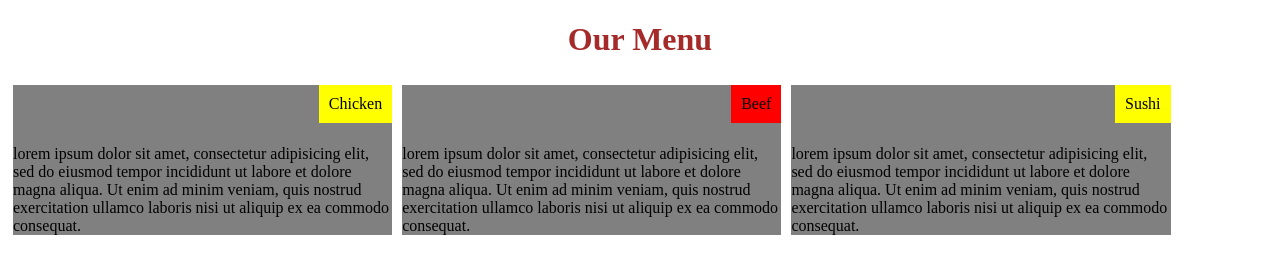
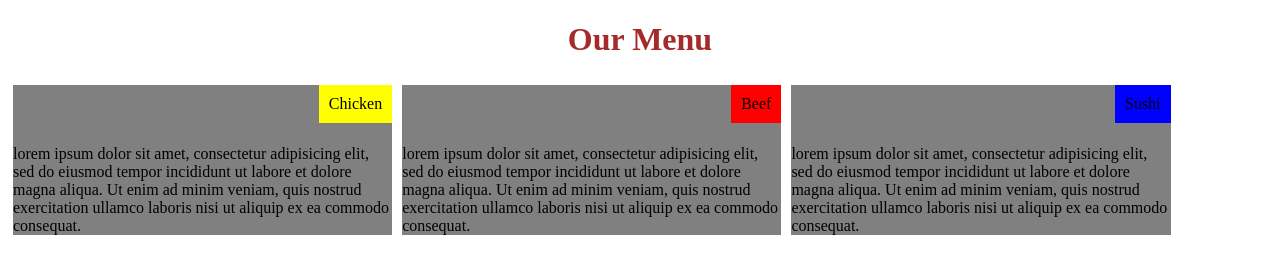
Before and after one commit to TaherBoujnah1919/WebDev, a plain HTML site: page index.html in a window 1280 px wide. Drawn offline with Linux system fonts and the light colour scheme.

Commit message:
Update index.html

```diff
--- a/index.html
+++ b/index.html
@@ -26,7 +26,7 @@
 
         </container>
         <container id="container3">
-            <container id="scontainer1">Sushi</container>
+            <container id="scontainer3">Sushi</container>
             <section>
             lorem ipsum dolor sit amet, consectetur adipisicing elit, sed do eiusmod tempor incididunt ut labore et dolore magna aliqua. Ut enim ad minim veniam, quis nostrud exercitation ullamco laboris nisi ut aliquip ex ea commodo consequat.
             </section>
```
